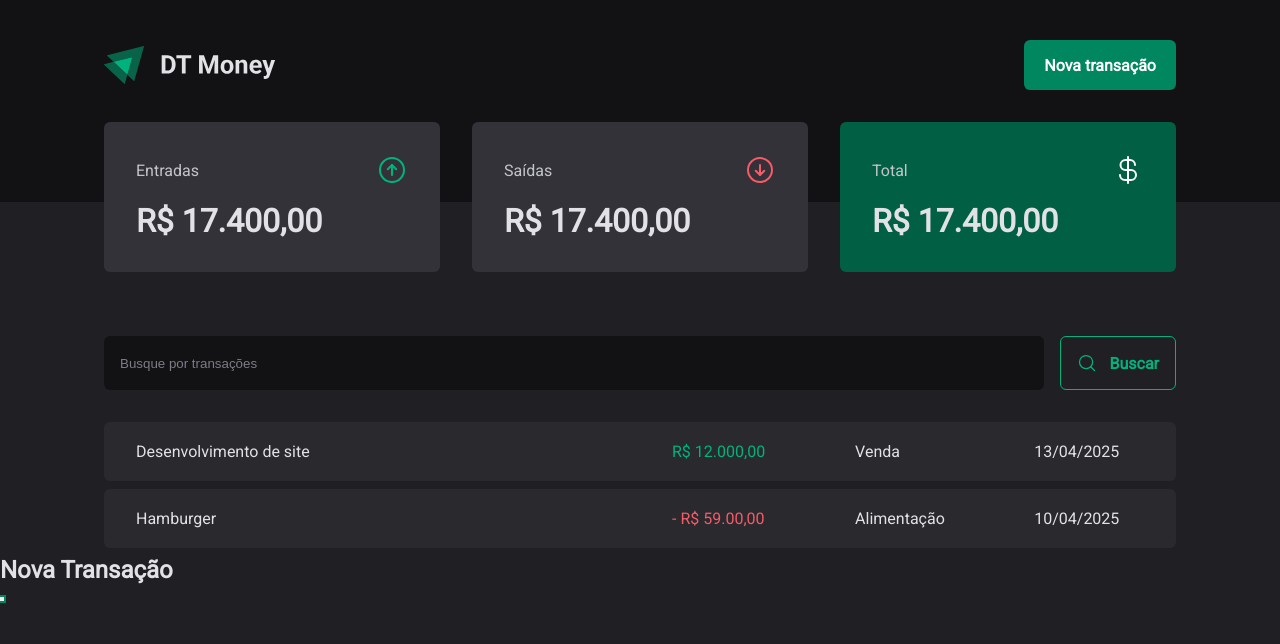
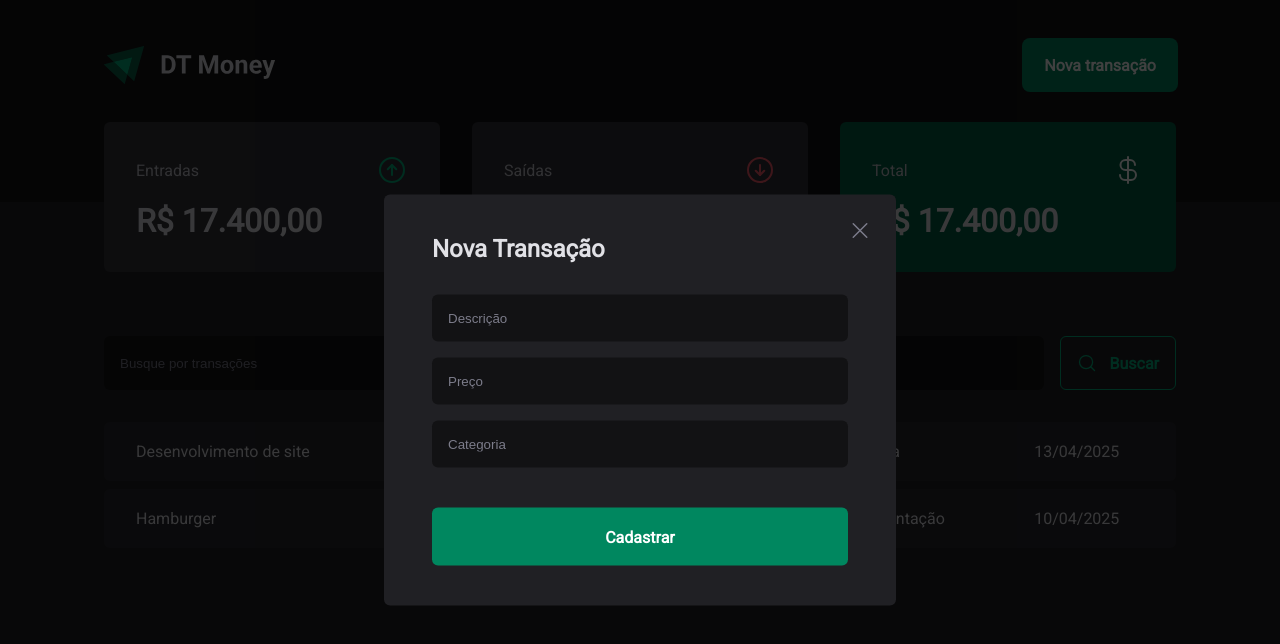
Before and after one commit to WagnerReis/dt-money, a React (Vite) app: page / in a window 1280 px wide. Both pictures are taken after a click on the button "Nova transação". Shown: the top 644 px of the page. Built offline with nearby package versions, Linux system fonts and the light colour scheme.

Commit message:
feat(transaction): add new transaction modal

```diff
--- a/src/components/Header/index.tsx
+++ b/src/components/Header/index.tsx
@@ -2,6 +2,7 @@
 
 import logoImg from "../../assets/logo.svg";
 import * as Dialog from "@radix-ui/react-dialog";
+import { NewTransactionModal } from "../NewTransactionModal";
 
 export function Header() {
   return (
@@ -14,14 +15,7 @@
             <NewTransactionButton>Nova transação</NewTransactionButton>
           </Dialog.Trigger>
 
-          <Dialog.DialogPortal>
-            <Dialog.Overlay />
-
-            <Dialog.Content>
-              <Dialog.Title>Nova Transação</Dialog.Title>
-              <Dialog.Close />
-            </Dialog.Content>
-          </Dialog.DialogPortal>
+          <NewTransactionModal />
         </Dialog.Root>
       </HeaderContent>
     </HeaderContainer>
--- /dev/null
+++ b/src/components/NewTransactionModal/index.tsx
@@ -0,0 +1,27 @@
+import * as Dialog from "@radix-ui/react-dialog";
+import { CloseButton, Content, Overlay } from "./styles";
+import { X } from "phosphor-react";
+
+export function NewTransactionModal() {
+  return (
+    <Dialog.DialogPortal>
+      <Overlay />
+
+      <Content>
+        <Dialog.Title>Nova Transação</Dialog.Title>
+
+        <CloseButton>
+          <X size={24} />
+        </CloseButton>
+
+        <form action="">
+          <input type="text" placeholder="Descrição" required />
+          <input type="text" placeholder="Preço" required />
+          <input type="text" placeholder="Categoria" required />
+
+          <button type="submit">Cadastrar</button>
+        </form>
+      </Content>
+    </Dialog.DialogPortal>
+  );
+}
--- /dev/null
+++ b/src/components/NewTransactionModal/styles.ts
@@ -0,0 +1,70 @@
+import * as Dialog from "@radix-ui/react-dialog";
+import styled from "styled-components";
+
+export const Overlay = styled(Dialog.Overlay)`
+  position: fixed;
+  width: 100vw;
+  height: 100vh;
+  inset: 0;
+  background: rgba(0, 0, 0, 0.75);
+`;
+
+export const Content = styled(Dialog.Overlay)`
+  min-width: 32rem;
+  border-radius: 6px;
+  padding: 2.5rem 3rem;
+  background: ${(props) => props.theme["gray-800"]};
+
+  position: fixed;
+  top: 50%;
+  left: 50%;
+  transform: translate(-50%, -50%);
+
+  form {
+    margin-top: 2rem;
+
+    display: flex;
+    flex-direction: column;
+    gap: 1rem;
+
+    input {
+      border-radius: 6px;
+      border: 0;
+      background: ${(props) => props.theme["gray-900"]};
+      color: ${(props) => props.theme["gray-300"]};
+      padding: 1rem;
+
+      &::placeholder {
+        color: ${(props) => props.theme["gray-500"]};
+      }
+    }
+
+    button[type="submit"] {
+      height: 58px;
+      border: 0;
+      background: ${(props) => props.theme["green-500"]};
+      color: ${(props) => props.theme.white};
+      font-weight: bold;
+      padding: 0 1.25rem;
+      border-radius: 6px;
+      margin-top: 1.5rem;
+      cursor: pointer;
+
+      &:hover {
+        background: ${(props) => props.theme["green-700"]};
+        transition: background-color 0.2s;
+      }
+    }
+  }
+`;
+
+export const CloseButton = styled(Dialog.Close)`
+  position: absolute;
+  background: transparent;
+  border: 0;
+  top: 1.5rem;
+  right: 1.5rem;
+  line-height: 0;
+  cursor: pointer;
+  color: ${(props) => props.theme["gray-500"]};
+`;
```
